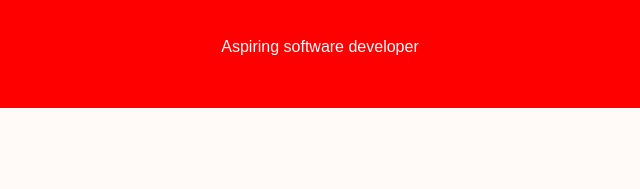
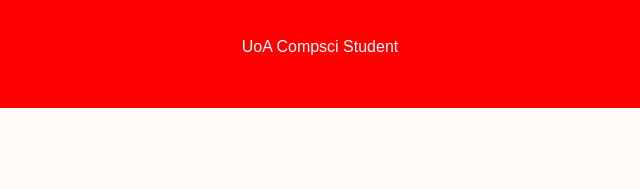
Before and after one commit to WilPang/Portfolio-site, a plain HTML site: page index.html in a window 1280 px wide. Shown: the part 280-469 px from the top of the page, 320-960 px from the left. Drawn offline with Linux system fonts and the light colour scheme.

Commit message:
Update index.html

```diff
--- a/index.html
+++ b/index.html
@@ -10,7 +10,7 @@
 <header>
     <img src="profile.jpg" alt="Profile Picture" class="profile-pic">
     <h1>Hi, I'm William Pangestu Wijoyo</h1>
-    <p>Aspiring software developer</p>
+    <p>UoA Compsci Student</p>
 </header>
 <main>
 
```
